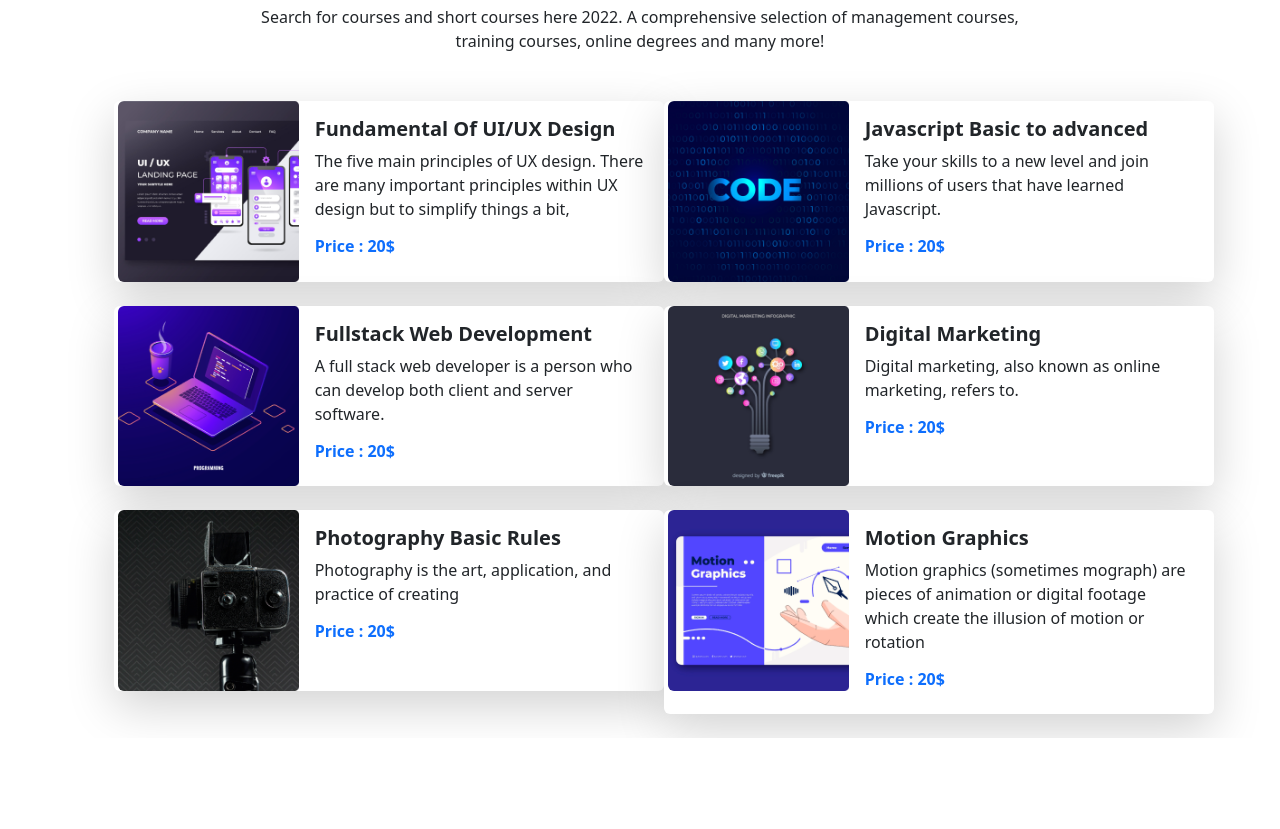
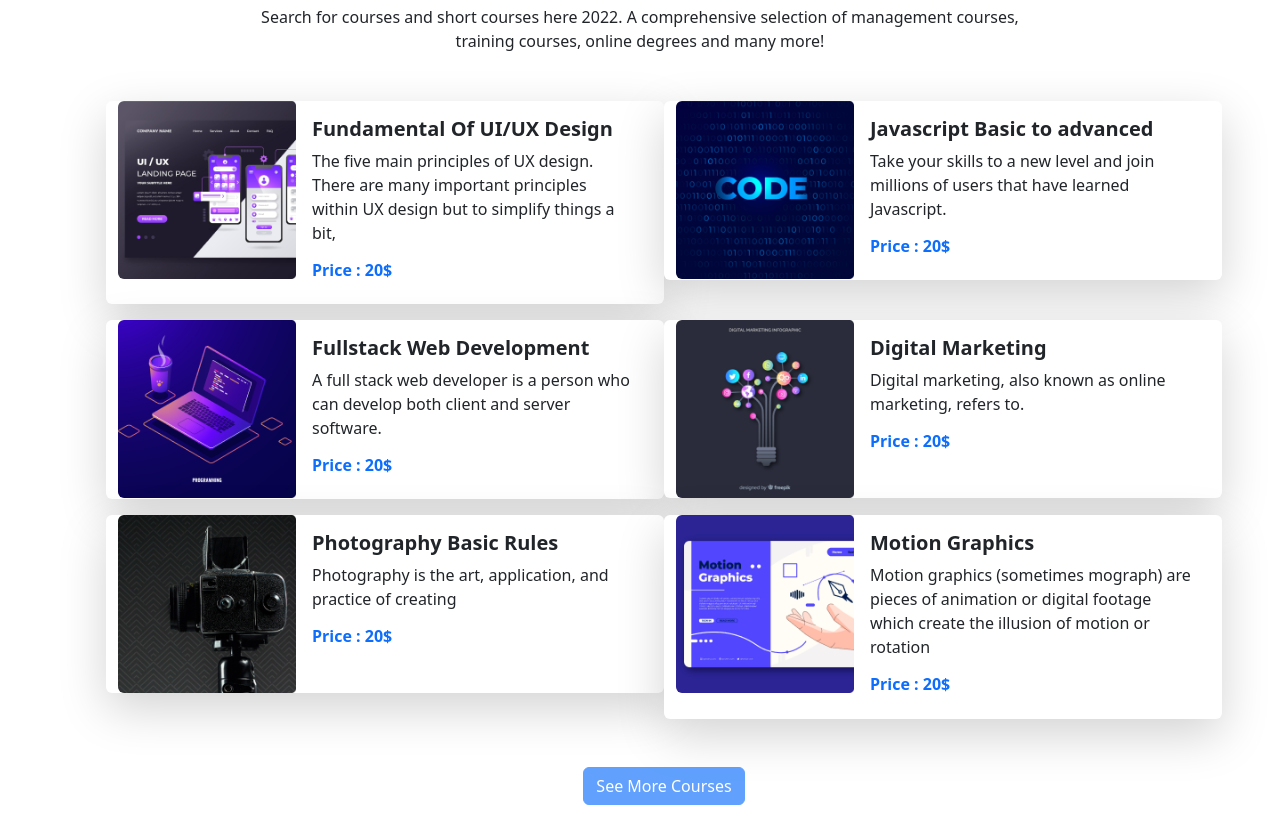
Before and after one commit to Ehatsam/assignment-3, a plain HTML site: page index.html in a window 1280 px wide. Shown: the part 939-1768 px from the top of the page. Before the commit the page ends 1677 px from the top, so only its background shows below. Drawn offline with nearby package versions, Linux system fonts and the light colour scheme.

Commit message:
complet section

```diff
--- a/index.html
+++ b/index.html
@@ -126,7 +126,7 @@
         </section>
         <!-- course title start -->
         <section class="container m-4">
-            <div class=" row row-cols-lg-2 row-cols-md-1 row-cols-sm-1 gx-2 gy-4">
+            <div class=" row row-cols-lg-2 row-cols-md-1 row-cols-sm-1 gy-3">
                 <div class="card border border-0 shadow-lg h-100">
                     <div class="row g-0">
                         <div class="col-md-4">
@@ -220,6 +220,10 @@
                     </div>
                 </div>
             </div>
+            <div class="text-center mt-5">
+                <a class="btn btn-primary disabled" aria-disabled="true" role="button" data-bs-toggle="button">See More
+                    Courses</a>
+            </div>
         </section>
         <!-- course title end -->
 
```
